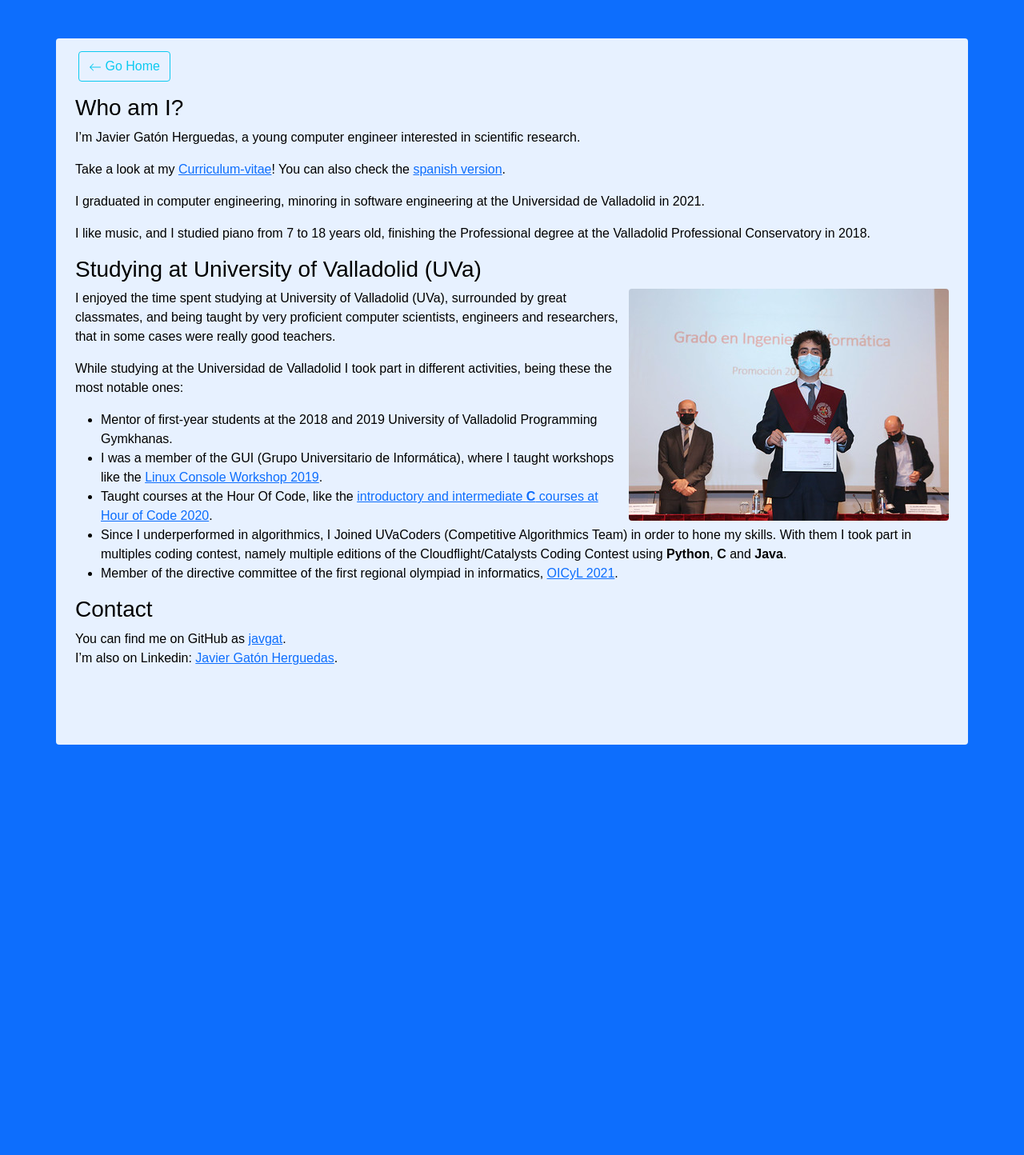
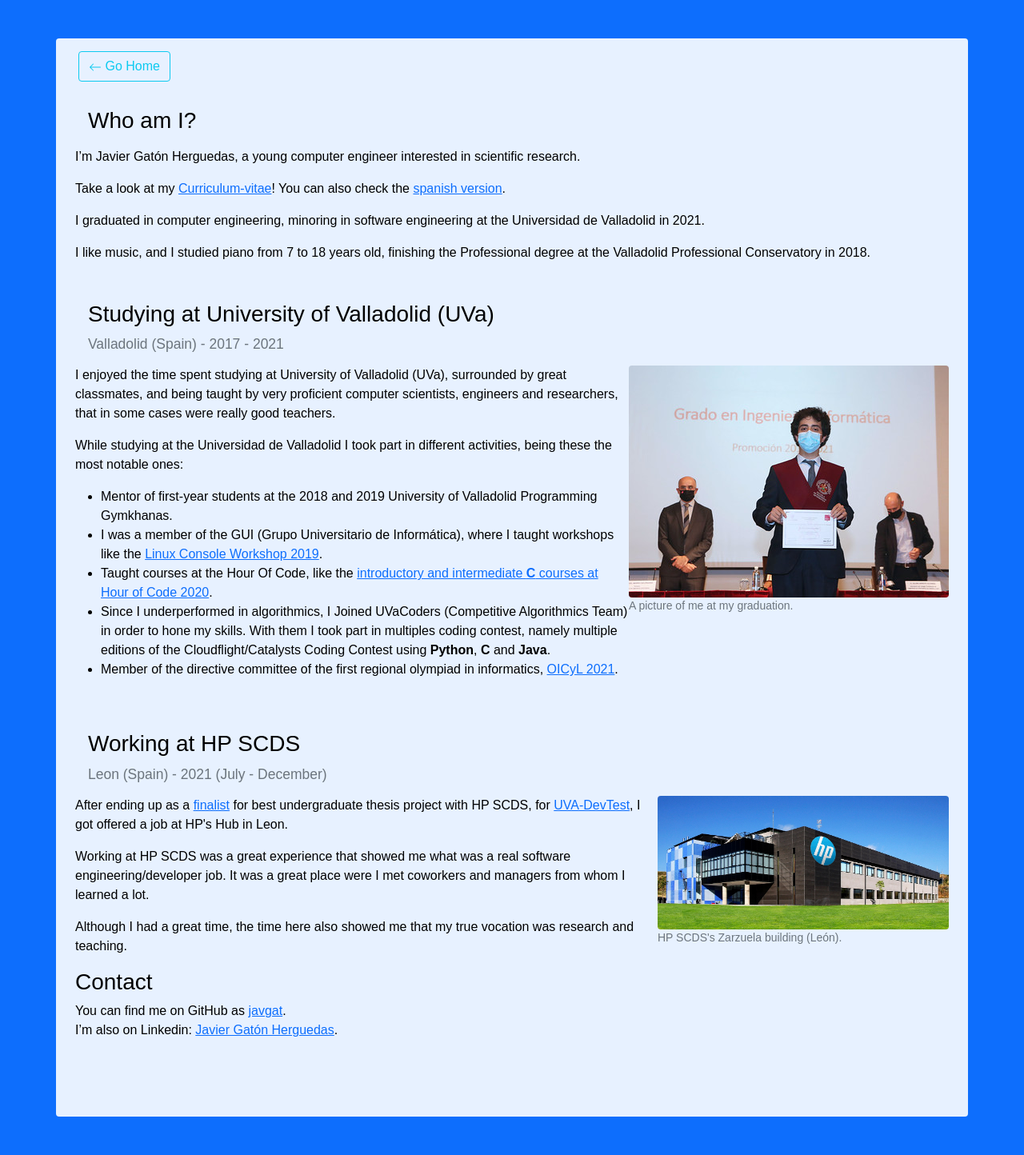
Before and after one commit to javgat/javgat.github.io, a Jekyll site: the page built from about.md, in a window 1280 px wide. Shown: the whole page at 80% size. Built offline with Jekyll 4.4.1, drawn with Linux system fonts in a browser that asks for light colours; before the commit the page ends 979 px from its top, so only the background shows below that.

Commit message:
added experience in HP SCDS

```diff
--- a/about.md
+++ b/about.md
@@ -4,7 +4,7 @@ title: About
 permalink: /about
 ---
 
-### Who am I?
+<h3 class="m-3">Who am I?</h3>
 I'm Javier Gatón Herguedas, a young computer engineer interested in scientific research.
 
 Take a look at my [Curriculum-vitae][curriculum-url-en]! You can also check the [spanish version][curriculum-url-es].
@@ -14,9 +14,13 @@ I graduated in computer engineering, minoring in software engineering at the Uni
 I like music, and I studied piano from 7 to 18 years old, finishing the Professional degree
 at the Valladolid Professional Conservatory in 2018.
 
-### Studying at University of Valladolid (UVa)
+<h3 class="mx-3 mt-5">Studying at University of Valladolid (UVa)</h3>
+<h5 class="mx-3 mb-3"><small class="text-muted">Valladolid (Spain) - 2017 - 2021</small></h5>
 <div class="clearfix">
-    <img class="float-end rounded" src="./img/graduation_take_diploma.jpg" alt="Javier Gatón at his Graduation ceremony" />
+    <figure class="figure float-end col-sm-5 col-md-auto">
+        <img class="rounded img-fluid" src="./img/graduation_take_diploma.jpg" alt="Javier Gatón at his Graduation ceremony" />
+        <figcaption class="figure-caption text-break">A picture of me at my graduation.</figcaption>
+    </figure>
     <p>
         I enjoyed the time spent studying at University of Valladolid (UVa), surrounded by great classmates, and being taught by very proficient computer scientists, engineers and researchers, that in some cases were really good teachers.
     </p>
@@ -32,6 +36,24 @@ at the Valladolid Professional Conservatory in 2018.
     </ul>
 </div>
 
+<h3 class="mx-3 mt-5">Working at HP SCDS</h3>
+<h5 class="mx-3 mb-3"><small class="text-muted">Leon (Spain) - 2021 (July - December)</small></h5>
+<div class="clearfix">
+    <figure class="figure float-end col-sm-5 col-md-4">
+        <img class="rounded img-fluid" src="./img/hp_scds.jpg" alt="HP SCDS Zarzuela building" />
+        <figcaption class="figure-caption">HP SCDS's Zarzuela building (León).</figcaption>
+    </figure>
+    <p>
+        After ending up as a <a href="https://www.inf.uva.es/en/2021/10/04/finalista-en-la-seleccion-de-proyectos-del-xvi-observatorio-tecnologico-hp-2021/">finalist</a> for best undergraduate thesis project with HP SCDS, for <a href="https://github.com/javgat/UVA-DevTest">UVA-DevTest</a>, I got offered a job at HP's Hub in Leon.
+    </p>
+    <p>
+        Working at HP SCDS was a great experience that showed me what was a real software engineering/developer job. It was a great place were I met coworkers and managers from whom I learned a lot.
+    </p>
+    <p>
+        Although I had a great time, the time here also showed me that my true vocation was research and teaching.
+    </p>
+</div>
+
 ### Contact
 You can find me on GitHub as [javgat](https://github.com/javgat).\
 I'm also on Linkedin: [Javier Gatón Herguedas][linkedin-url].
```
Also changed, not shown: img/hp_scds.jpg (added).
